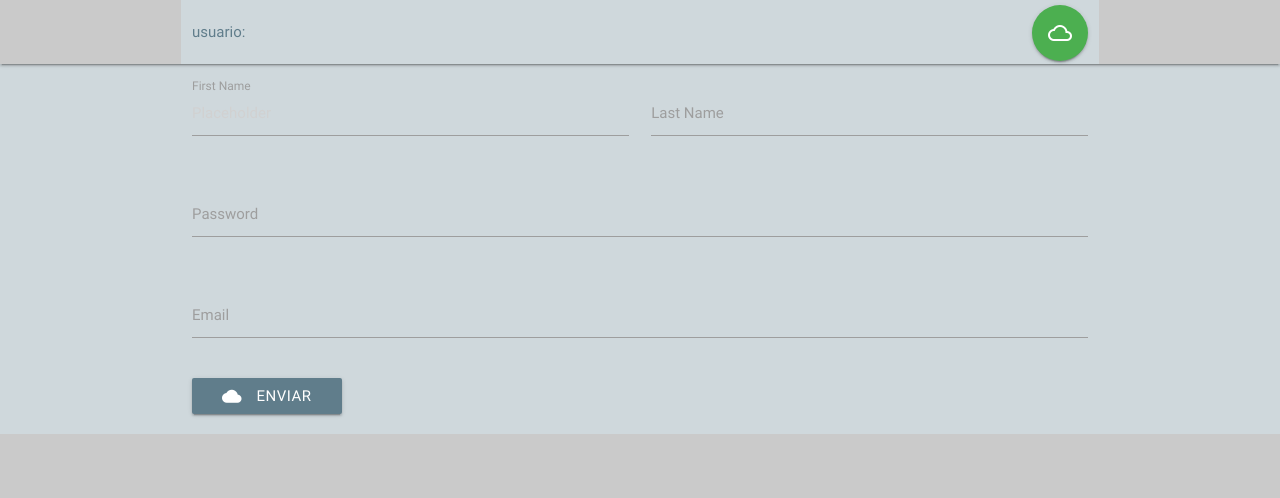
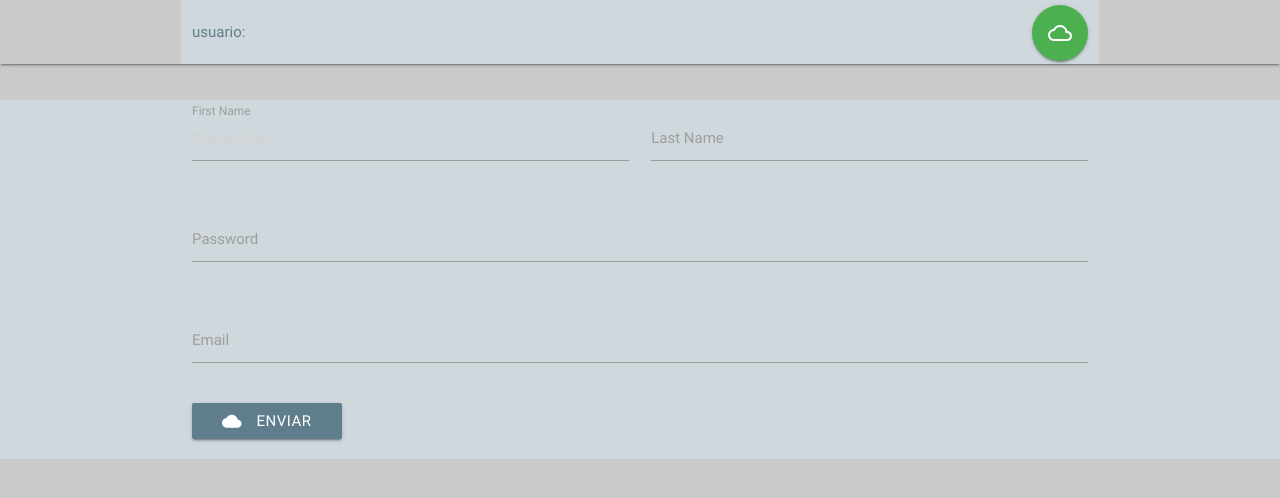
Before and after one commit to caimi/km-sw, a website: page index.html in a window 1280 px wide. Drawn offline with nearby package versions, Linux system fonts and the light colour scheme.

Commit message:
perfumaria

```diff
--- a/index.html
+++ b/index.html
@@ -26,7 +26,7 @@
 <body ng-app="app" ng-controller="PessoaController" ng-init="list()">
 
   <section class="" style="background-color: #cacaca">
-    <article class="blue-grey lighten-4" style="height: 75px">
+    <article class="blue-grey lighten-4" style="height: 50px">
         <nav style="background: #cacaca">
             <div class="container">
                     <div class="row blue-grey lighten-4">
@@ -43,7 +43,7 @@
     </article>
   </section>
 
-  <section class="" style="background-color: rgb(41, 42, 51);">
+  <section class="" style="background-color: rgb(41, 42, 51); margin-top: 50px;">
     <article class="blue-grey lighten-4" style="height: auto">
         <div class="container">
             <div class="row">
```
